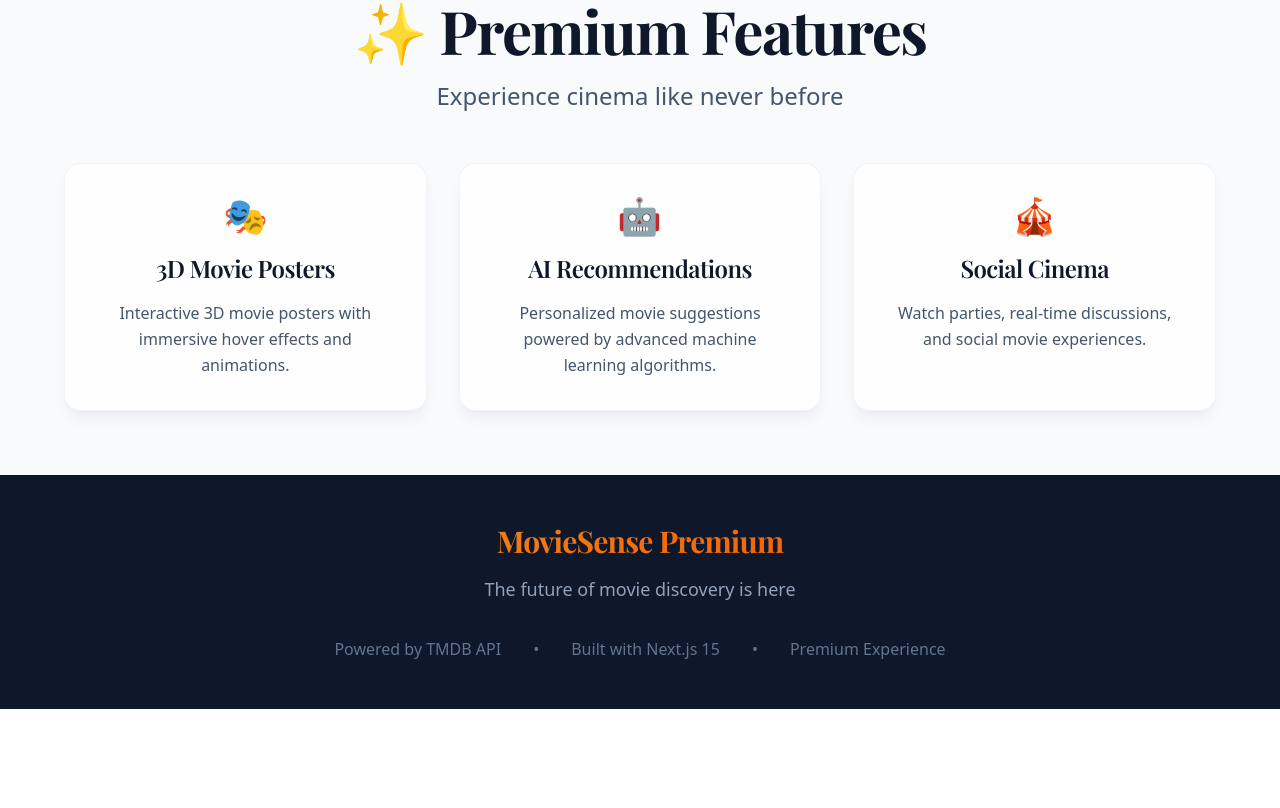
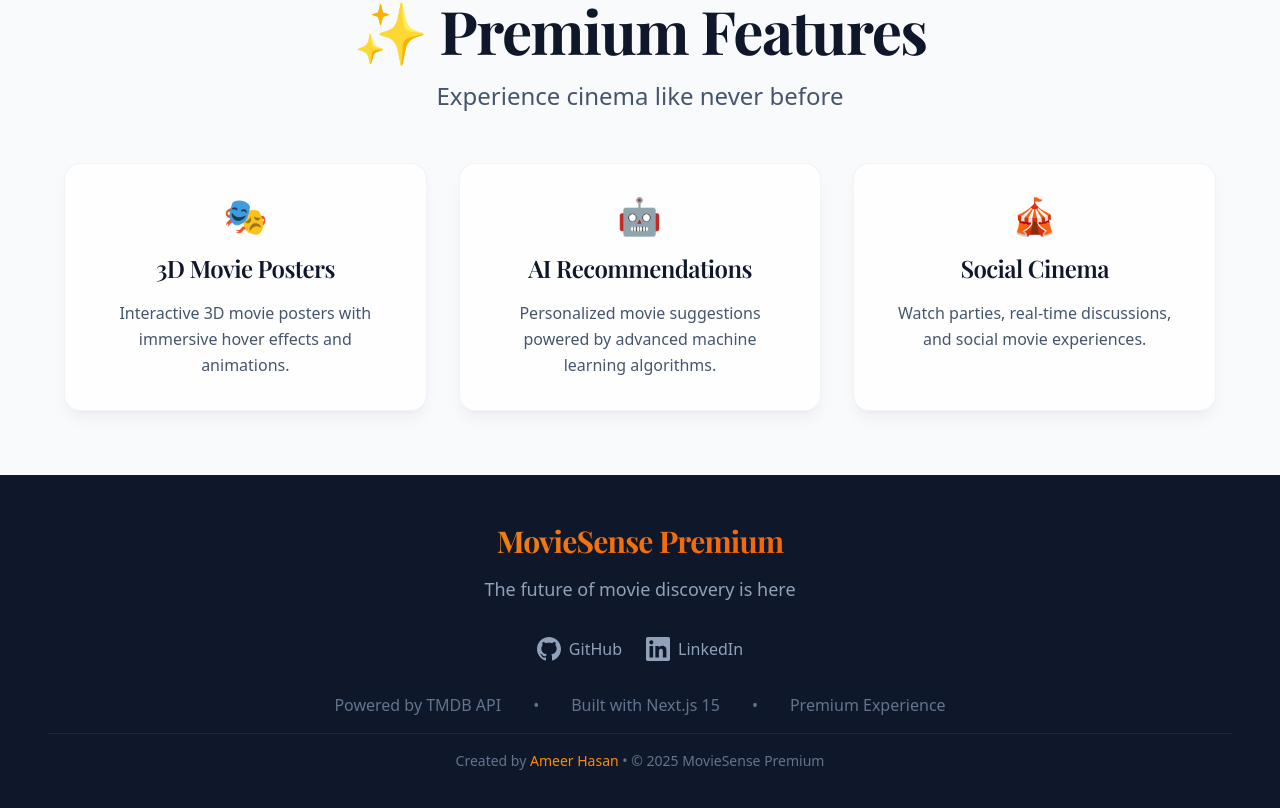
Before and after one commit to Ameerusa86/Cinetron_2025, a Next.js app: page / in a window 1280 px wide. Shown: the part 3468-4276 px from the top of the page. Before the commit the page ends 4177 px from the top, so only its background shows below. Built offline with nearby package versions, Linux system fonts and the light colour scheme; no server answers; a web font is replaced by a local one.

Commit message:
update footeer

```diff
--- a/src/app/page.tsx
+++ b/src/app/page.tsx
@@ -1,6 +1,7 @@
 "use client";
 
 import React from "react";
+import { motion } from "framer-motion";
 import { useTrendingMovies } from "@/hooks";
 import {
   ParallaxScroll,
@@ -258,6 +259,46 @@
           <p className="text-slate-400 mb-6 sm:mb-8 text-sm sm:text-base lg:text-lg">
             The future of movie discovery is here
           </p>
+
+          {/* Social Links */}
+          <div className="flex justify-center items-center space-x-6 mb-6 sm:mb-8">
+            <motion.a
+              href="https://github.com/Ameerusa86"
+              target="_blank"
+              rel="noopener noreferrer"
+              whileHover={{ scale: 1.1, y: -2 }}
+              whileTap={{ scale: 0.95 }}
+              className="flex items-center space-x-2 text-slate-400 hover:text-white transition-colors duration-200 group"
+            >
+              <svg
+                className="w-5 h-5 sm:w-6 sm:h-6"
+                fill="currentColor"
+                viewBox="0 0 24 24"
+              >
+                <path d="M12 0c-6.626 0-12 5.373-12 12 0 5.302 3.438 9.8 8.207 11.387.599.111.793-.261.793-.577v-2.234c-3.338.726-4.033-1.416-4.033-1.416-.546-1.387-1.333-1.756-1.333-1.756-1.089-.745.083-.729.083-.729 1.205.084 1.839 1.237 1.839 1.237 1.07 1.834 2.807 1.304 3.492.997.107-.775.418-1.305.762-1.604-2.665-.305-5.467-1.334-5.467-5.931 0-1.311.469-2.381 1.236-3.221-.124-.303-.535-1.524.117-3.176 0 0 1.008-.322 3.301 1.23.957-.266 1.983-.399 3.003-.404 1.02.005 2.047.138 3.006.404 2.291-1.552 3.297-1.23 3.297-1.23.653 1.653.242 2.874.118 3.176.77.84 1.235 1.911 1.235 3.221 0 4.609-2.807 5.624-5.479 5.921.43.372.823 1.102.823 2.222v3.293c0 .319.192.694.801.576 4.765-1.589 8.199-6.086 8.199-11.386 0-6.627-5.373-12-12-12z" />
+              </svg>
+              <span className="text-sm sm:text-base font-medium">GitHub</span>
+            </motion.a>
+
+            <motion.a
+              href="https://www.linkedin.com/in/ameerdev/"
+              target="_blank"
+              rel="noopener noreferrer"
+              whileHover={{ scale: 1.1, y: -2 }}
+              whileTap={{ scale: 0.95 }}
+              className="flex items-center space-x-2 text-slate-400 hover:text-blue-400 transition-colors duration-200 group"
+            >
+              <svg
+                className="w-5 h-5 sm:w-6 sm:h-6"
+                fill="currentColor"
+                viewBox="0 0 24 24"
+              >
+                <path d="M20.447 20.452h-3.554v-5.569c0-1.328-.027-3.037-1.852-3.037-1.853 0-2.136 1.445-2.136 2.939v5.667H9.351V9h3.414v1.561h.046c.477-.9 1.637-1.85 3.37-1.85 3.601 0 4.267 2.37 4.267 5.455v6.286zM5.337 7.433c-1.144 0-2.063-.926-2.063-2.065 0-1.138.92-2.063 2.063-2.063 1.14 0 2.064.925 2.064 2.063 0 1.139-.925 2.065-2.064 2.065zm1.782 13.019H3.555V9h3.564v11.452zM22.225 0H1.771C.792 0 0 .774 0 1.729v20.542C0 23.227.792 24 1.771 24h20.451C23.2 24 24 23.227 24 22.271V1.729C24 .774 23.2 0 22.222 0h.003z" />
+              </svg>
+              <span className="text-sm sm:text-base font-medium">LinkedIn</span>
+            </motion.a>
+          </div>
+
           <div className="flex flex-col sm:flex-row justify-center items-center space-y-2 sm:space-y-0 sm:space-x-8 text-xs sm:text-sm lg:text-base text-slate-500">
             <span>Powered by TMDB API</span>
             <span className="hidden sm:inline">•</span>
@@ -265,6 +306,14 @@
             <span className="hidden sm:inline">•</span>
             <span>Premium Experience</span>
           </div>
+
+          <div className="mt-4 pt-4 border-t border-slate-800">
+            <p className="text-xs sm:text-sm text-slate-500">
+              Created by{" "}
+              <span className="text-orange-400 font-medium">Ameer Hasan</span> •
+              © 2025 MovieSense Premium
+            </p>
+          </div>
         </div>
       </footer>
     </div>
```
